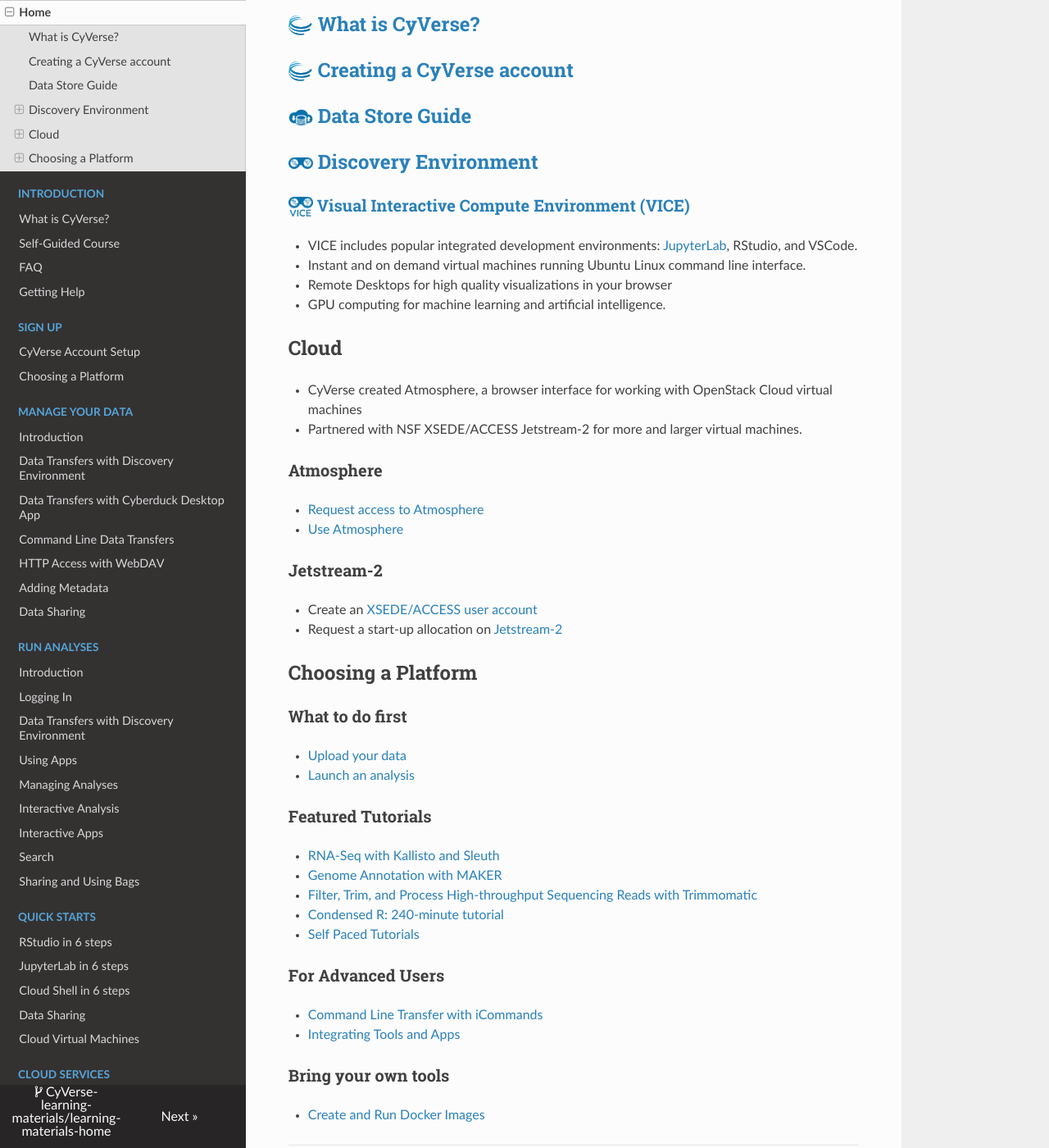
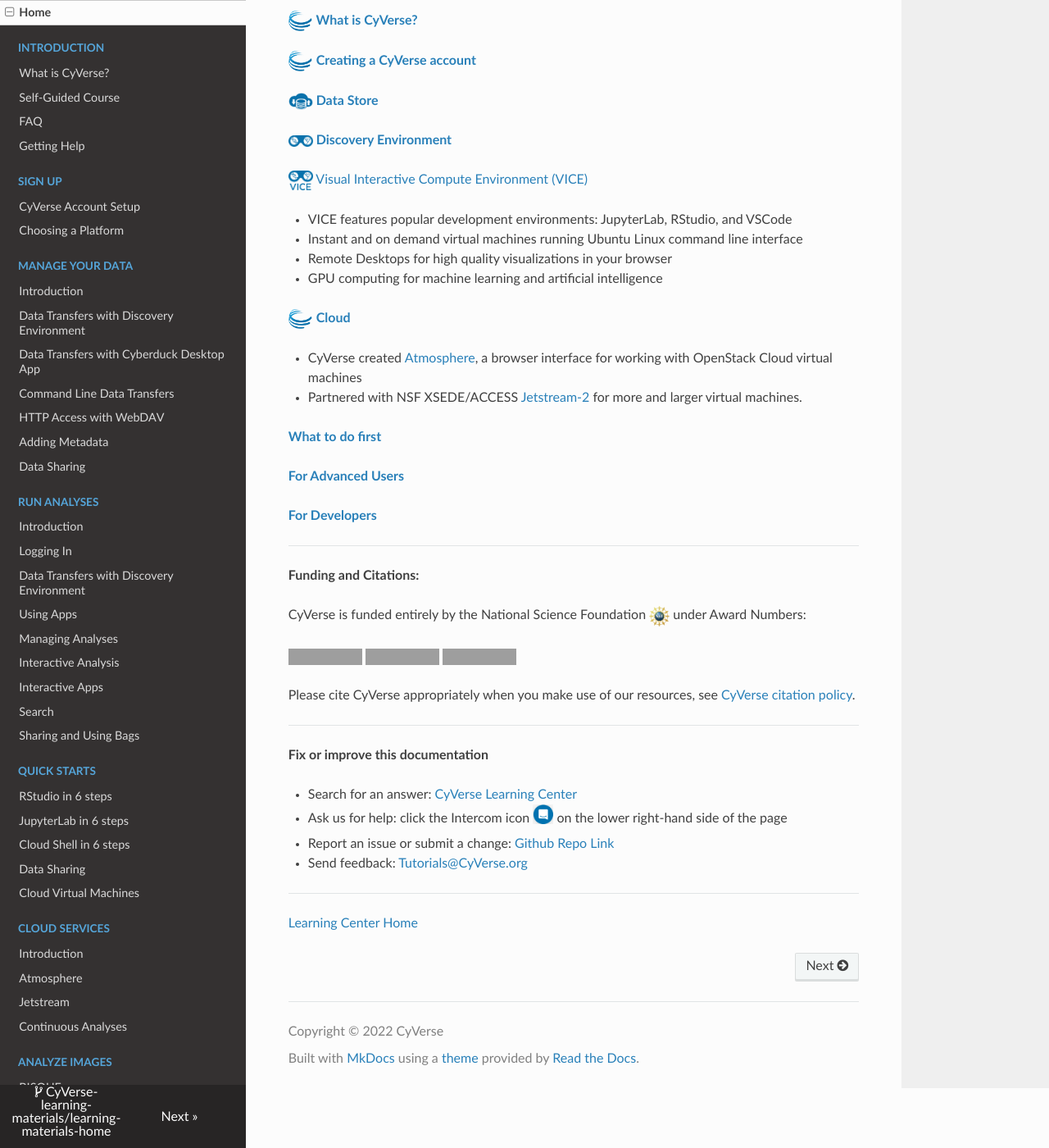
Before and after one commit to CyVerse-learning-materials/learning-materials-home, an MkDocs documentation site: the page built from docs/index.md, in a window 1280 px wide and 1400 px high, scrolled down 723 px. Shown: the whole window at 82% size. Built offline with MkDocs 1.6.1, drawn with Linux system fonts in a browser that asks for light colours; nearby versions of some CDN libraries; a script that is not in the unit is left out; grey boxes are pictures that could not be loaded.

Commit message:
Update index.md

```diff
--- a/docs/index.md
+++ b/docs/index.md
@@ -1,4 +1,4 @@
-[![!CyVerse Learning Center](assets/de/logos/cyverse_logo_2022.png "CyVerse Learning Center"){ width="400" }](https://learning.cyverse.org)
+![!CyVerse Learning Center](assets/de/logos/cyverse_logo_2022.png "CyVerse Learning Center"){ width="400" }
 
 # Welcome to the Learning Center
 
@@ -6,60 +6,31 @@
 
 ![people](assets/people_science.png){ width="600" }
 
-## [![!What](assets/de/logos/cyverse_ball_2022.png "Account"){ width="30" }](what_is_cyverse.md) [What is CyVerse?](what_is_cyverse.md)
+**[![!What](assets/de/logos/cyverse_ball_2022.png "Account"){ width="30" }](what_is_cyverse.md) [What is CyVerse?](what_is_cyverse.md)**
 
-## [![!Account](assets/de/logos/cyverse_ball_2022.png "Account"){ width="30" }](account.md) [Creating a CyVerse account](account.md)
+**[![!Account](assets/de/logos/cyverse_ball_2022.png "Account"){ width="30" }](account.md) [Creating a CyVerse account](account.md)**
 
-## [![!Data Store](assets/de/menu_items/dataIcon.png "Data Store"){ width="30" }](https://cyverse-data-store-guide.readthedocs-hosted.com/en/latest/) [Data Store Guide](https://cyverse-data-store-guide.readthedocs-hosted.com/en/latest/)
+**[![!Data Store](assets/de/menu_items/dataIcon.png "Data Store"){ width="30" }](ds/intro.md) [Data Store](ds/intro.md)**
 
-## [![!Discovery Environment](assets/de/de_icon.png "Discovery Environment"){ width="30" }](https://learning.cyverse.org/projects/cyverse-discovery-environment-guide/) [Discovery Environment](https://learning.cyverse.org/projects/cyverse-discovery-environment-guide/)
+**[![!Discovery Environment](assets/de/de_icon.png "Discovery Environment"){ width="30" }](de/intro.md) [Discovery Environment](de/intro.md)**
 
-### [![!VICE](assets/de/logos/deviceIcon.png "Discovery Environment"){ width="30" }](https://learning.cyverse.org/projects/cyverse-discovery-environment-guide/) [Visual Interactive Compute Environment (VICE)](https://learning.cyverse.org/projects/cyverse-discovery-environment-guide/)
+[![!VICE](assets/de/logos/deviceIcon.png "Discovery Environment"){ width="30" }](vice/about.md) [Visual Interactive Compute Environment (VICE)](vice/about.md)
 
-- VICE includes popular integrated development environments: [JupyterLab](https://learning.cyverse.org/projects/vice/en/latest/user_guide/quick-jupyter.html), RStudio, and VSCode.
-- Instant and on demand virtual machines running Ubuntu Linux command line interface.
+- VICE features popular development environments: JupyterLab, RStudio, and VSCode
+- Instant and on demand virtual machines running Ubuntu Linux command line interface
 - Remote Desktops for high quality visualizations in your browser
-- GPU computing for machine learning and artificial intelligence.
+- GPU computing for machine learning and artificial intelligence
 
-## Cloud
+**[![!](assets/de/logos/cyverse_ball_2022.png "Atmo"){ width="30" }](atmo/intro.md) [Cloud](atmo/intro.md)**
 
-- CyVerse created Atmosphere, a browser interface for working with OpenStack Cloud virtual machines
-- Partnered with NSF XSEDE/ACCESS Jetstream-2 for more and larger virtual machines.
+- CyVerse created [Atmosphere](atmo/atmo.md), a browser interface for working with OpenStack Cloud virtual machines
+- Partnered with NSF XSEDE/ACCESS [Jetstream-2](https://jetstream-cloud.org) for more and larger virtual machines.
 
-### Atmosphere
+**[What to do first](choose_platform.md)**
 
-- [Request access to Atmosphere](https://user.cyverse.org/services)
-- [Use Atmosphere](https://atmo.cyverse.org/application/images)
+**[For Advanced Users](powered_by.md)**
 
-### Jetstream-2
-
-- Create an [XSEDE/ACCESS user account](https://portal.xsede.org/#/guest)
-- Request a start-up allocation on [Jetstream-2](https://jetstream-cloud.org/)
-
-## Choosing a Platform
-
-### What to do first
-
-- [Upload your data](https://cyverse-data-store-quickstart.readthedocs-hosted.com/en/latest/)
-- [Launch an analysis](https://learning.cyverse.org/projects/cyverse-de2-guide/en/latest/step5.html)
-
-### Featured Tutorials
-
-- [RNA-Seq with Kallisto and Sleuth](https://cyverse-kallisto-tutorial.readthedocs-hosted.com/en/latest/)
-- [Genome Annotation with MAKER](https://cyverse-sciapps-guide.readthedocs-hosted.com/en/latest/annotation.html)
-- [Filter, Trim, and Process High-throughput Sequencing Reads with Trimmomatic](https://cyverse-trimmomatic-quickstart.readthedocs-hosted.com/en/latest/)
-- [Condensed R: 240-minute tutorial](https://cyverse-240-minute-r-tutorial.readthedocs-hosted.com/en/latest/)
-
-- [Self Paced Tutorials](https://learning.cyverse.org/en/latest/tutorials.html)
-
-### For Advanced Users
-
--   [Command Line Transfer with iCommands](https://learning.cyverse.org/projects/data_store_guide/en/latest/step2.html#)
--   [Integrating Tools and Apps](https://learning.cyverse.org/en/latest/tools_and_apps.html)
-
-### Bring your own tools
-
-- [Create and Run Docker Images](https://cyverse-creating-docker-containers-quickstart.readthedocs-hosted.com/en/latest/)
+**[For Developers](manuals.md)**
 
 -----------------------------------------------------------------------
 
```
